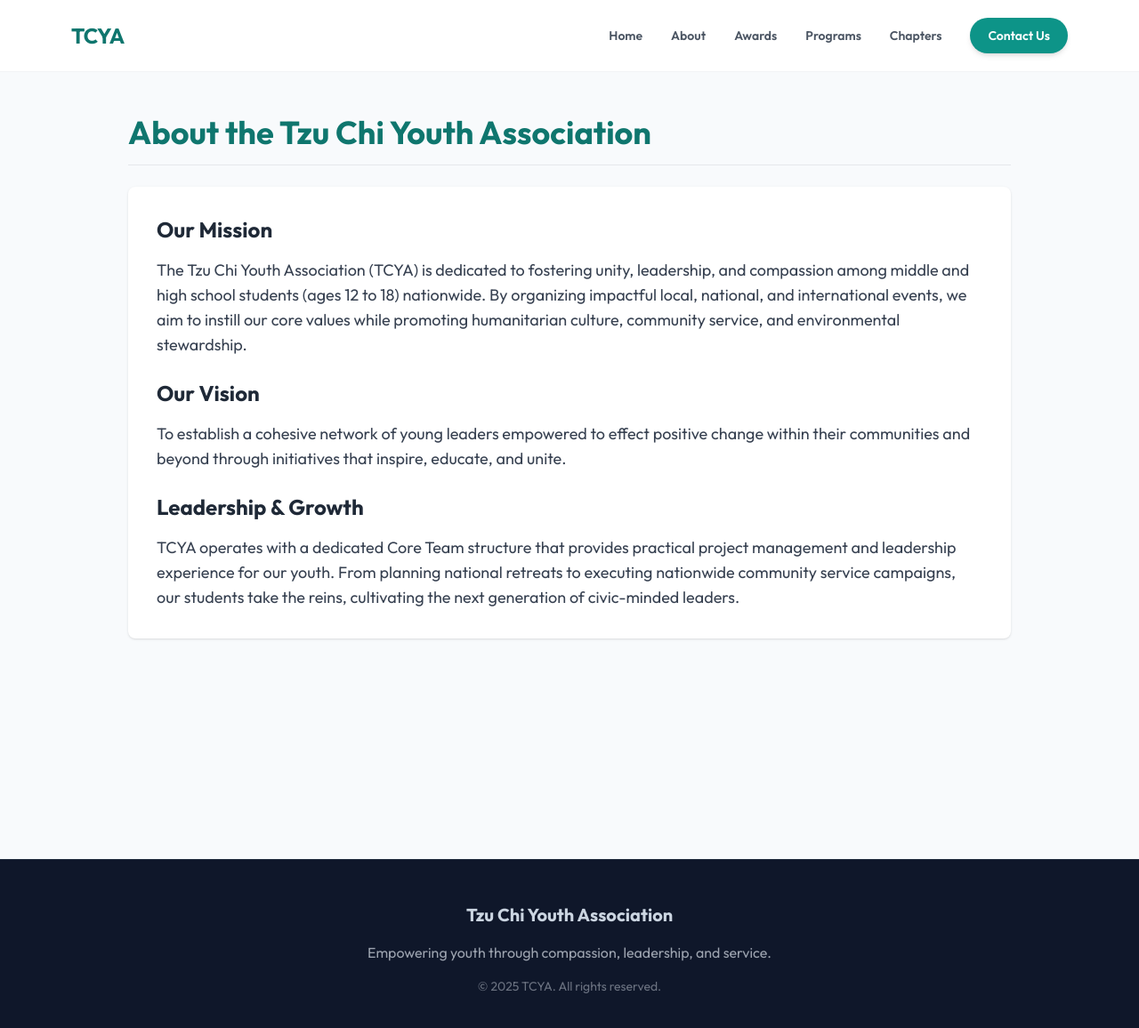
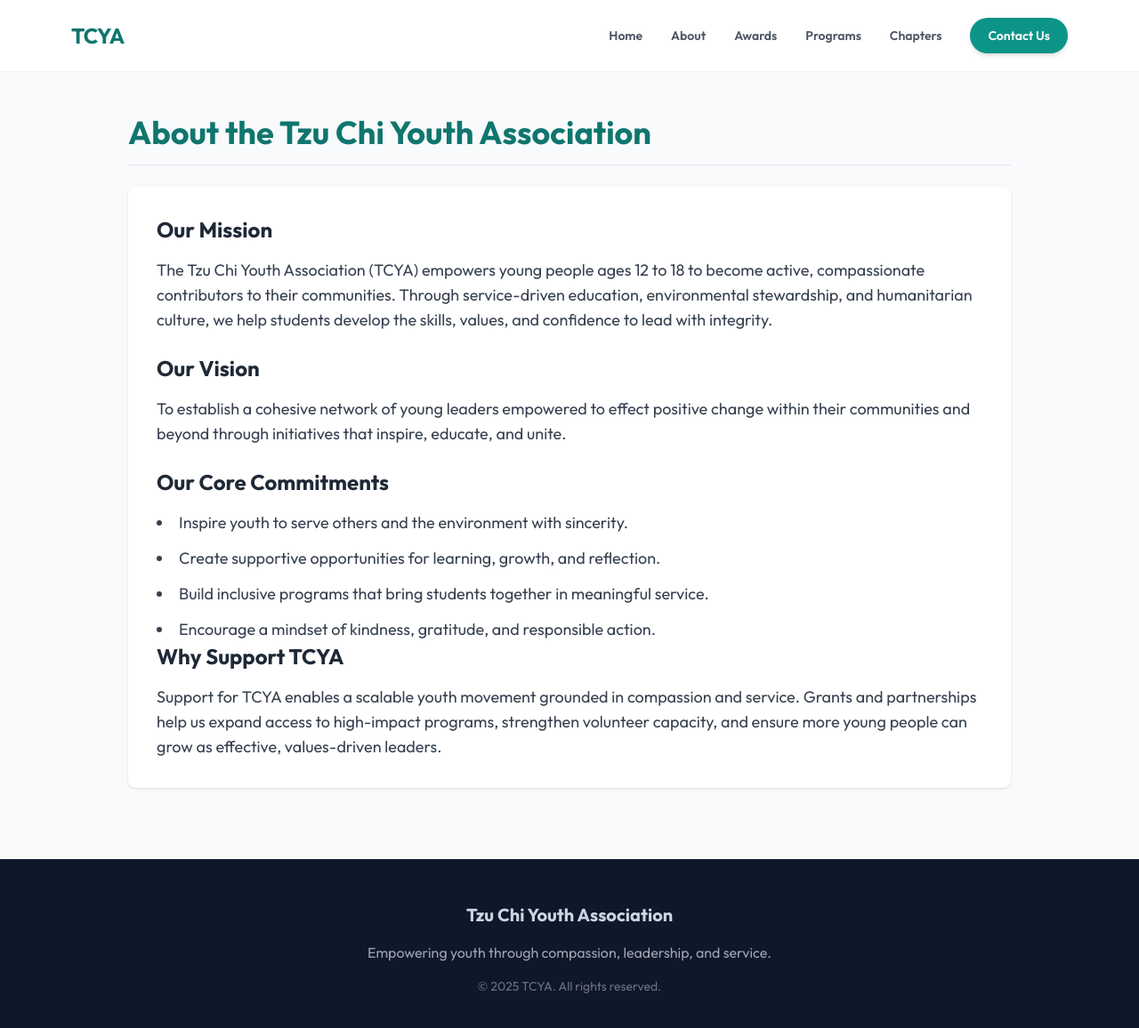
Before and after one commit to elvinhuang-tc/tcya-website, a Jekyll site: the page built from about.html, in a window 1280 px wide and 1167 px high. Shown: the top 1156 px of the window at 89% size. Built offline with Jekyll 4.4.1, drawn with Linux system fonts in a browser that asks for light colours; nearby versions of some CDN libraries.

Commit message:
Updated About

```diff
--- a/about.html
+++ b/about.html
@@ -1,8 +1,7 @@
 ---
 layout: default
-title: Awards & Recognition
+title: About TCYA
 ---
-
 
 <main class="flex-grow max-w-5xl mx-auto px-4 py-12">
     <h1 class="text-4xl font-bold text-teal-700 mb-6 border-b pb-4">About the Tzu Chi Youth Association</h1>
@@ -10,7 +9,7 @@
     <div class="bg-white p-8 rounded-lg shadow mb-8">
         <h2 class="text-2xl font-bold mb-4">Our Mission</h2>
         <p class="text-lg text-gray-700 mb-6">
-            The Tzu Chi Youth Association (TCYA) is dedicated to fostering unity, leadership, and compassion among middle and high school students (ages 12 to 18) nationwide. By organizing impactful local, national, and international events, we aim to instill our core values while promoting humanitarian culture, community service, and environmental stewardship.
+            The Tzu Chi Youth Association (TCYA) empowers young people ages 12 to 18 to become active, compassionate contributors to their communities. Through service-driven education, environmental stewardship, and humanitarian culture, we help students develop the skills, values, and confidence to lead with integrity.
         </p>
 
         <h2 class="text-2xl font-bold mb-4">Our Vision</h2>
@@ -18,9 +17,17 @@
             To establish a cohesive network of young leaders empowered to effect positive change within their communities and beyond through initiatives that inspire, educate, and unite.
         </p>
 
-        <h2 class="text-2xl font-bold mb-4">Leadership & Growth</h2>
+        <h2 class="text-2xl font-bold mb-4">Our Core Commitments</h2>
+        <ul class="list-disc list-inside text-lg text-gray-700 space-y-3">
+            <li>Inspire youth to serve others and the environment with sincerity.</li>
+            <li>Create supportive opportunities for learning, growth, and reflection.</li>
+            <li>Build inclusive programs that bring students together in meaningful service.</li>
+            <li>Encourage a mindset of kindness, gratitude, and responsible action.</li>
+        </ul>
+
+        <h2 class="text-2xl font-bold mb-4">Why Support TCYA</h2>
         <p class="text-lg text-gray-700">
-            TCYA operates with a dedicated Core Team structure that provides practical project management and leadership experience for our youth. From planning national retreats to executing nationwide community service campaigns, our students take the reins, cultivating the next generation of civic-minded leaders.
+            Support for TCYA enables a scalable youth movement grounded in compassion and service. Grants and partnerships help us expand access to high-impact programs, strengthen volunteer capacity, and ensure more young people can grow as effective, values-driven leaders.
         </p>
     </div>
 </main>
```
